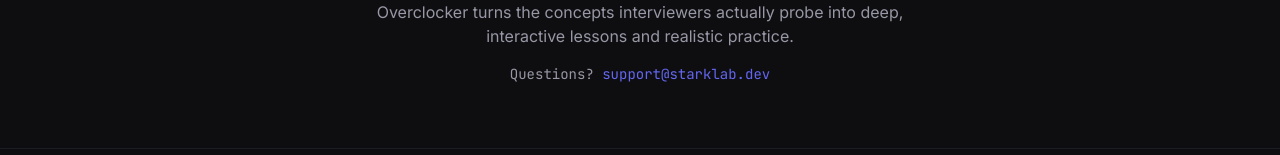
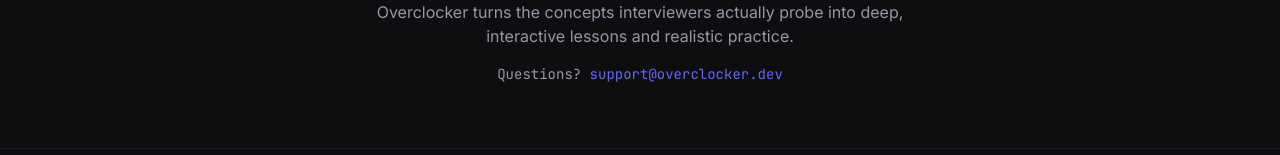
Before and after one commit to bryanafe1/stark-labs, a Next.js app: page / in a window 1280 px wide. Shown: the part 4490-4645 px from the top of the page. Built offline with nearby package versions, Linux system fonts and the light colour scheme; no server answers.

Commit message:
Domain migration: starklab.dev -> overclocker.dev (code refs + support email; AUTH_URL & Stripe webhook switched via API)

```diff
--- a/src/app/privacy/page.tsx
+++ b/src/app/privacy/page.tsx
@@ -10,7 +10,7 @@
       <P>
         This Privacy Policy explains how Overclocker, operated by Mark-1 Performance LLC
         (&ldquo;we&rdquo;, &ldquo;us&rdquo;), collects, uses, and shares information when you use
-        starklab.dev (the &ldquo;Service&rdquo;).
+        overclocker.dev (the &ldquo;Service&rdquo;).
       </P>
 
       <H2>1. Information We Collect</H2>
@@ -81,8 +81,8 @@
         data at any time. Depending on where you live (e.g., the EU/UK or California), you may have
         additional rights to access, correct, delete, or port your data, or to object to certain
         processing. To exercise these rights, contact us at{" "}
-        <a className="text-primary hover:underline" href="mailto:support@starklab.dev">
-          support@starklab.dev
+        <a className="text-primary hover:underline" href="mailto:support@overclocker.dev">
+          support@overclocker.dev
         </a>
         .
       </P>
@@ -109,8 +109,8 @@
       <H2>11. Contact</H2>
       <P>
         Questions? Contact us at{" "}
-        <a className="text-primary hover:underline" href="mailto:support@starklab.dev">
-          support@starklab.dev
+        <a className="text-primary hover:underline" href="mailto:support@overclocker.dev">
+          support@overclocker.dev
         </a>
         . See also our{" "}
         <Link className="text-primary hover:underline" href="/terms">
--- a/src/app/terms/page.tsx
+++ b/src/app/terms/page.tsx
@@ -110,8 +110,8 @@
       <H2>12. Contact</H2>
       <P>
         Questions about these Terms? Contact us at{" "}
-        <a className="text-primary hover:underline" href="mailto:support@starklab.dev">
-          support@starklab.dev
+        <a className="text-primary hover:underline" href="mailto:support@overclocker.dev">
+          support@overclocker.dev
         </a>
         .
       </P>
--- a/src/components/marketing/faq.tsx
+++ b/src/components/marketing/faq.tsx
@@ -27,7 +27,7 @@
   },
   {
     q: "How do I get help?",
-    a: "Email support@starklab.dev and we'll get back to you.",
+    a: "Email support@overclocker.dev and we'll get back to you.",
   },
 ];
 
--- a/src/components/marketing/landing.tsx
+++ b/src/components/marketing/landing.tsx
@@ -203,8 +203,8 @@
           </p>
           <p className="mt-4 font-mono text-sm text-muted-foreground">
             Questions?{" "}
-            <a className="text-primary hover:underline" href="mailto:support@starklab.dev">
-              support@starklab.dev
+            <a className="text-primary hover:underline" href="mailto:support@overclocker.dev">
+              support@overclocker.dev
             </a>
           </p>
         </div>
@@ -251,7 +251,7 @@
             <Link href="/privacy" className="hover:text-foreground">
               Privacy
             </Link>
-            <a href="mailto:support@starklab.dev" className="hover:text-foreground">
+            <a href="mailto:support@overclocker.dev" className="hover:text-foreground">
               Contact
             </a>
             <Link href="/sign-in" className="hover:text-foreground">
```
